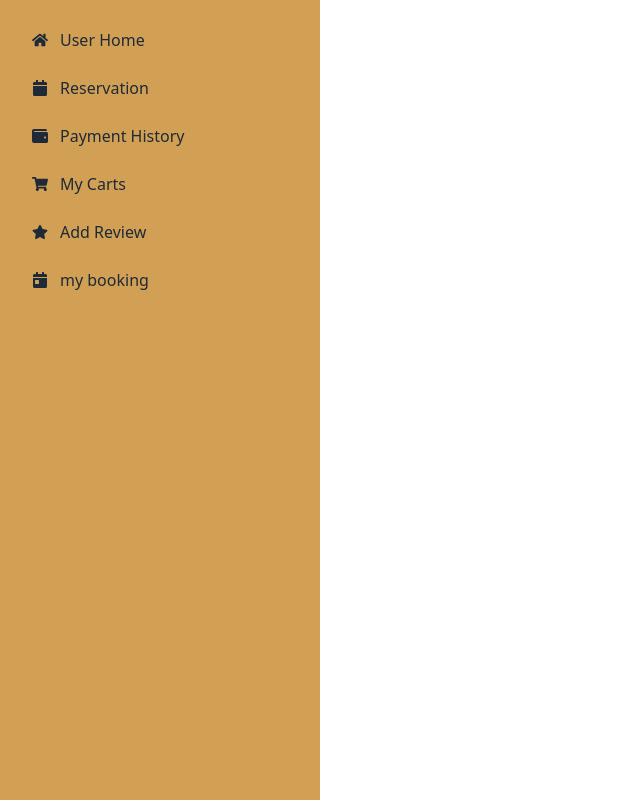
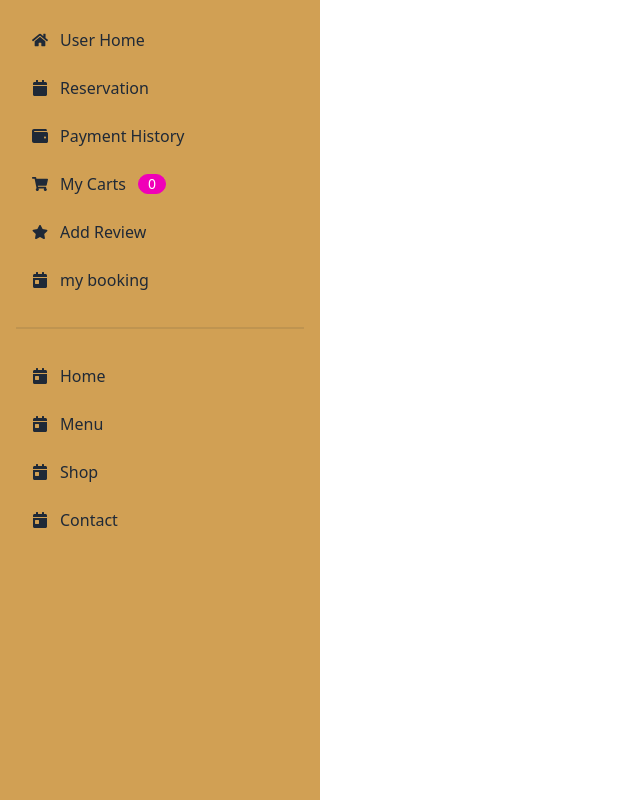
Before and after one commit to Hmonsur55/bistor-resturant, a React (Vite) app: page /dashboard in a window 1280 px wide. Shown: the whole page, without its empty margins (0-640 px from the left). Built offline with nearby package versions, Linux system fonts and the light colour scheme; no server answers.

Commit message:
added add to cart funciton

```diff
--- a/src/layout/Dashboard.jsx
+++ b/src/layout/Dashboard.jsx
@@ -1,8 +1,10 @@
 
 import { Link, NavLink, Outlet } from 'react-router-dom';
 import { FaHome,FaCalendar, FaWallet, FaShoppingCart,FaCalendarDay, FaStar } from "react-icons/fa";
+import useCart from '../hooks/useCart';
 
 const Dashboard = () => {
+  const [cart] = useCart()
     return (
       <div className="drawer drawer-mobile">
         <input id="my-drawer-2" type="checkbox" className="drawer-toggle" />
@@ -50,12 +52,13 @@ const Dashboard = () => {
             </li>
             <li>
               <NavLink
-                to="/#"
+                to="/dashboard/mycarts"
                 className={({ isActive, isPending }) =>
                   isPending ? "pending" : isActive ? "active" : ""
                 }
               >
                 <FaShoppingCart></FaShoppingCart> My Carts
+                <span className="badge badge-secondary"> {cart.length || 0}</span>
               </NavLink>
             </li>
             <li>
@@ -78,6 +81,48 @@ const Dashboard = () => {
                 <FaCalendarDay></FaCalendarDay> my booking
               </NavLink>
             </li>
+            <div className="divider"></div>
+            <li>
+              <NavLink
+                to="/#"
+                className={({ isActive, isPending }) =>
+                  isPending ? "pending" : isActive ? "active" : ""
+                }
+              >
+                <FaCalendarDay></FaCalendarDay> Home
+              </NavLink>
+            </li>
+
+            <li>
+              <NavLink
+                to="/#"
+                className={({ isActive, isPending }) =>
+                  isPending ? "pending" : isActive ? "active" : ""
+                }
+              >
+                <FaCalendarDay></FaCalendarDay> Menu
+              </NavLink>
+            </li>
+            <li>
+              <NavLink
+                to="/#"
+                className={({ isActive, isPending }) =>
+                  isPending ? "pending" : isActive ? "active" : ""
+                }
+              >
+                <FaCalendarDay></FaCalendarDay> Shop
+              </NavLink>
+            </li>
+            <li>
+              <NavLink
+                to="/#"
+                className={({ isActive, isPending }) =>
+                  isPending ? "pending" : isActive ? "active" : ""
+                }
+              >
+                <FaCalendarDay></FaCalendarDay> Contact
+              </NavLink>
+            </li>
           </ul>
         </div>
       </div>
--- a/src/pages/Dashboard/MyCart/MyCart.jsx
+++ b/src/pages/Dashboard/MyCart/MyCart.jsx
@@ -1,11 +1,92 @@
-import React from 'react';
+import { Helmet } from "react-helmet-async";
+import useCart from "../../../hooks/useCart";
+import { FaTrashAlt } from "react-icons/fa";
+import Swal from "sweetalert2";
 
 const MyCart = () => {
-    return (
-        <div>
-            <h1>my Cart</h1>
-        </div>
-    );
+  const [cart, refetch] = useCart();
+  const total = cart.reduce((sum, item) => item.price + sum, 0);
+
+  const handleDelete = (item) => {
+   Swal.fire({
+     title: "Are you sure?",
+     text: "You won't be able to revert this!",
+     icon: "warning",
+     showCancelButton: true,
+     confirmButtonColor: "#3085d6",
+     cancelButtonColor: "#d33",
+     confirmButtonText: "Yes, delete it!",
+   }).then((result) => {
+     if (result.isConfirmed) {
+       fetch(`http://localhost:5000/carts/${item}`, {
+         method: 'DELETE',
+       })
+         .then(res => res.json())
+         .then(data => {
+           if (data.deletedCount > 0) {
+             refetch()
+              Swal.fire("Deleted!", "Your file has been deleted.", "success");
+           }
+         });
+     }
+   });
+
+  }
+  return (
+    <div className="w-full px-10">
+      <Helmet>
+        <title>Bistro | Login </title>
+      </Helmet>
+      <div className="flex justify-evenly items-center text-bold my-5 text-2xl uppercase">
+        <h1>my Cart {cart.length}</h1>
+        <h1>Total Price {total}</h1>
+        <button className="btn btn-sm bg-[#D1A054] border-0">Pay</button>
+      </div>
+
+      <div className="overflow-x-auto">
+        <table className="table w-8/12 mx-auto">
+          <thead>
+            <tr>
+              <th>#</th>
+              <th>Item Image</th>
+              <th>Item Name</th>
+              <th>Price</th>
+              <th>Action</th>
+            </tr>
+          </thead>
+          <tbody>
+            {cart.map((item, index) => (
+              <tr key={item._id}>
+                <td>{index + 1}</td>
+                <td>
+                  <div className="flex items-center space-x-3">
+                    <div className="avatar">
+                      <div className="mask mask-squircle w-12 h-12">
+                        <img
+                          src={item.image}
+                          alt="Avatar Tailwind CSS Component"
+                        />
+                      </div>
+                    </div>
+                  </div>
+                </td>
+                <td>{item.name}</td>
+                <td>${item.price}</td>
+                <th>
+                  <button
+                    onClick={() => handleDelete(item._id)}
+                    className="btn btn-ghost text-white  bg-red-600"
+                  >
+                    <FaTrashAlt></FaTrashAlt>
+                  </button>
+                </th>
+              </tr>
+            ))}
+          </tbody>
+        </table>
+      </div>
+    </div>
+  );
 };
 
 export default MyCart;
```
